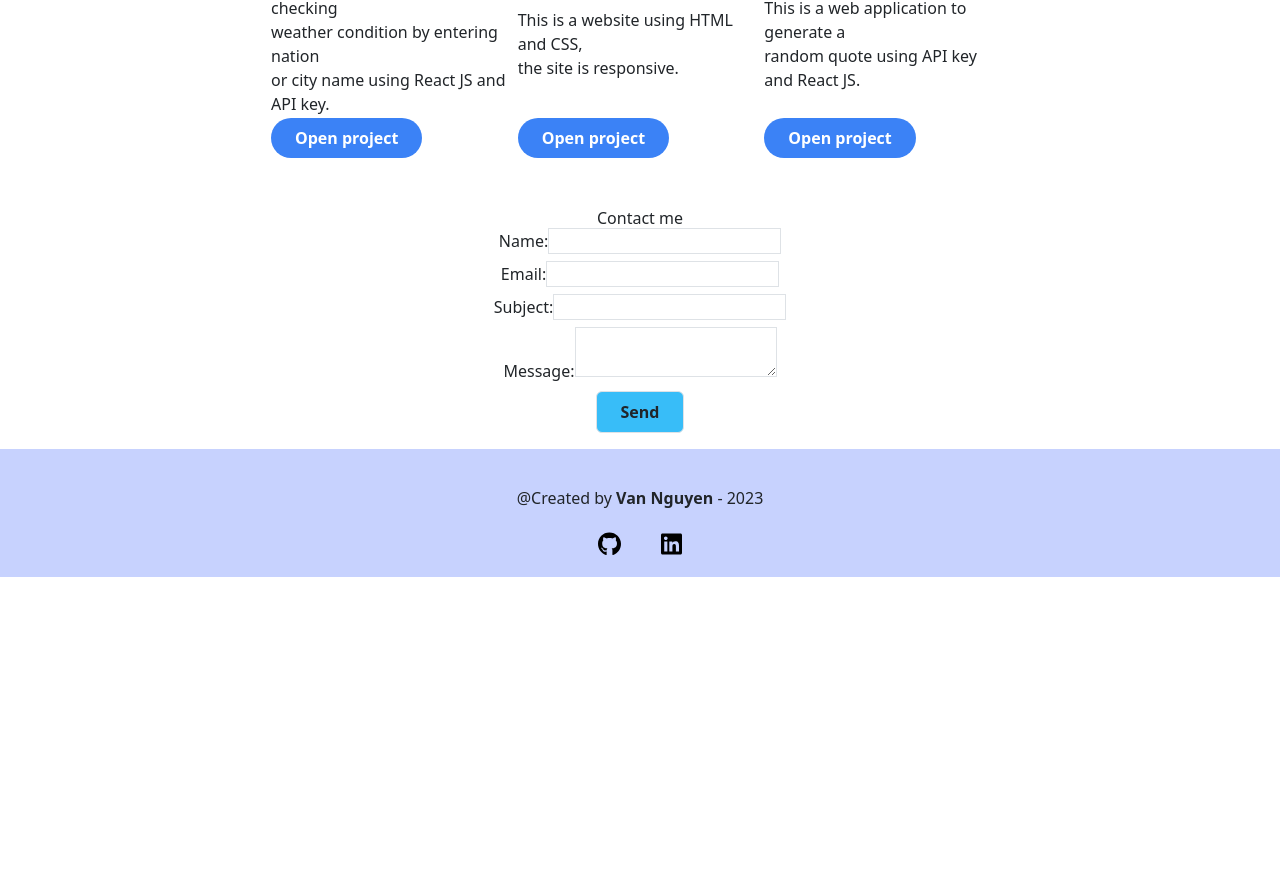
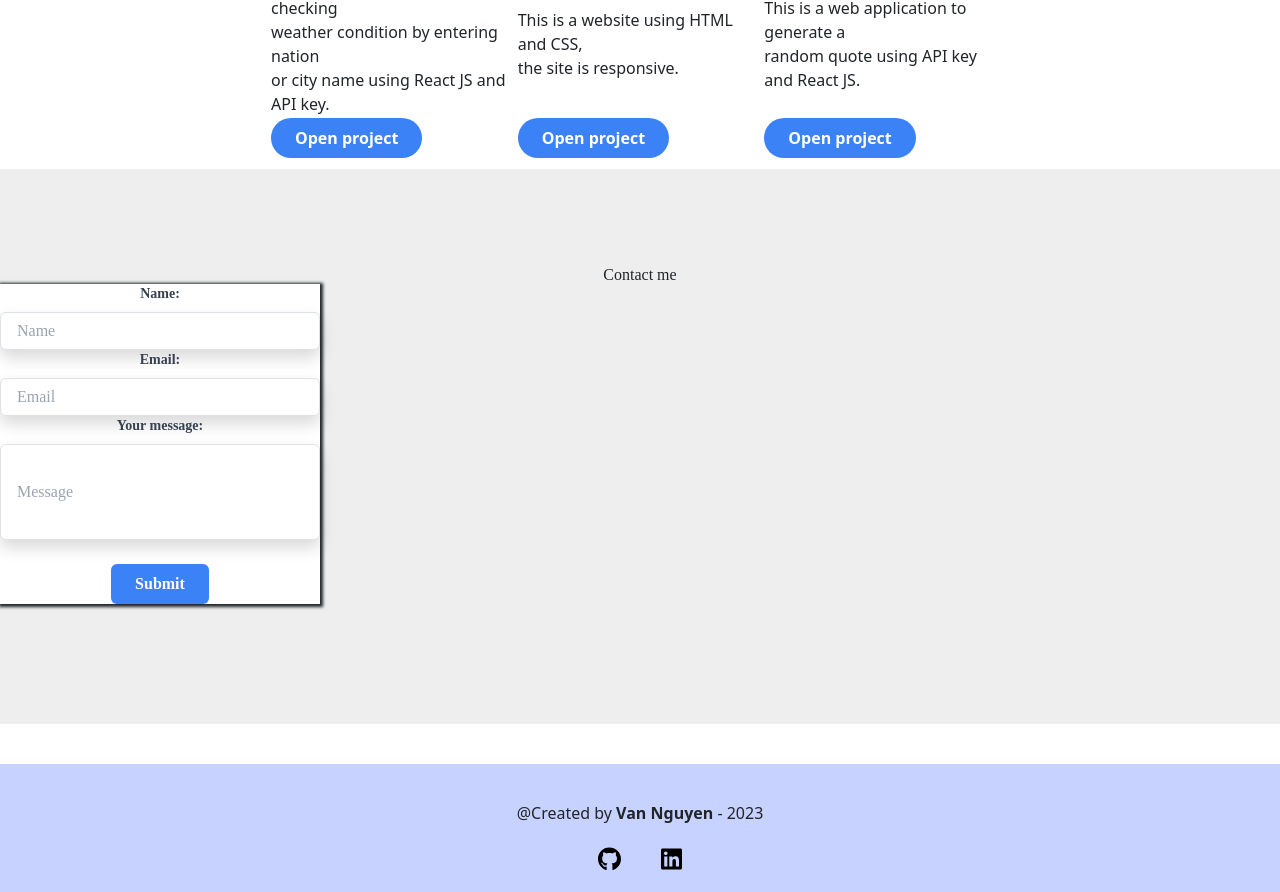
Before and after one commit to vanguyen333/mysiteO, a React (Vite) app: page / in a window 1280 px wide. Shown: the part 2030-2922 px from the top of the page. Before the commit the page ends 2607 px from the top, so only its background shows below. Built offline with nearby package versions, Linux system fonts and the light colour scheme.

Commit message:
update form styling

```diff
--- a/src/components/Contact.jsx
+++ b/src/components/Contact.jsx
@@ -1,28 +1,58 @@
 const Contact = () => {
   return (
-    <div className="footer h-60 pt-10 mt-32 text-center">
-      <form action="submit">
+    <div className="contact  h-90 pt-10 mt-32 text-center pb-24 pt-24 object-center">
       <h1>
         Contact <span>me</span>
       </h1>
-        <label htmlFor="name">Name: </label>
-        <input className="border" type="text" name="name" id="name" />
-        <br />
-        <label htmlFor="email">Email:</label>
-        <input className="border" type="text" name="email" id="email" />
-        <br />
-        <label htmlFor="subject">Subject:</label>
-        <input className="border" type="text" name="subject" id="subject" />
-        <br />
-        <label htmlFor="message">Message:</label>
-        <textarea className="border" type="text" name="message" id="message" />
-        <br />
+      <form className="w-full max-w-xs">
+        <div className="mb-4">
+          <label
+            className="block text-gray-700 text-sm font-bold mb-2"
+            htmlFor="username"
+          >
+            Name:
+          </label>
+          <input
+            className="shadow appearance-none border rounded w-full py-2 px-3 text-gray-700 leading-tight focus:outline-none focus:shadow-outline"
+            id="name"
+            placeholder="Name"
+            type="text"
+          />
+          <div className="mb-6">
+            <label
+              className="block text-gray-700 text-sm font-bold mb-2"
+              htmlFor="email"
+            >
+              Email:
+            </label>
+            <input
+              className="shadow appearance-none border rounded w-full py-2 px-3 text-gray-700 leading-tight focus:outline-none focus:shadow-outline"
+              id="email"
+              placeholder="Email"
+              type="email"
+            />
+            <div className="mb-6">
+              <label
+                className="block text-gray-700 text-sm font-bold mb-2"
+                htmlFor="message"
+              >
+                Your message:
+              </label>
+              <input
+                className=" block p-2.5 h-24 shadow appearance-none border rounded w-full py-2 px-3 text-gray-700 leading-tight focus:outline-none focus:shadow-outline"
+                id="message"
+                placeholder="Message"
+                type="textarea"
+              />
+            </div>
             <button
+              className="bg-blue-500 hover:bg-blue-700 text-white font-bold py-2 px-4 rounded"
               type="submit"
-          className="border  rounded-md py-2 px-4 font-bold bg-sky-400 hover:bg-sky-700"
             >
-          Send
+              Submit
             </button>
+          </div>
+        </div>
       </form>
     </div>
   );
--- a/src/index.css
+++ b/src/index.css
@@ -41,3 +41,15 @@
   margin: 40px auto;
   padding: 20px;
 } */
+
+@import url("https://fonts.googleapis.com/css2?family=Montserrat+Alternates:wght@700&family=Quicksand&display=swap");
+.contact {
+  font-family: "Poppins";
+  box-sizing: border-box;
+  background-color: #eee;
+}
+form {
+  /* display: block; */
+  background-color: #fff;
+  box-shadow: 1px 1px 3px 2px;
+}
```
Lines whose indentation alone changed are shown as unchanged.
